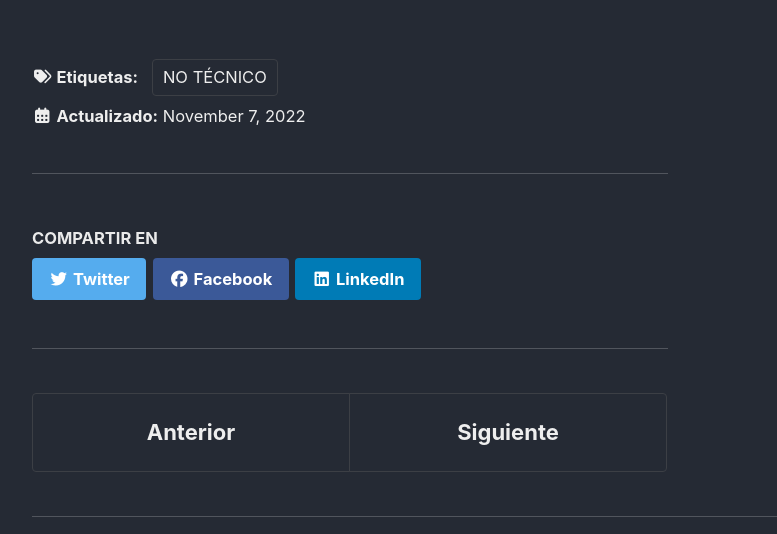
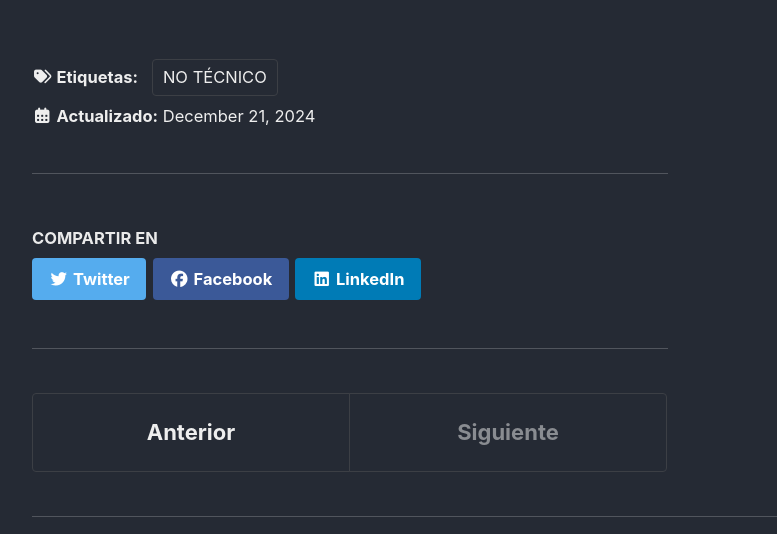
Before and after one commit to ChaloCode/ChaloCode.github.io, a Jekyll site: the page built from _posts/articles/2024-12-21-articulo-08.md, in a window 1280 px wide and 900 px high, scrolled down 2172 px. Shown: the part 154-688 px from the top of the window, without its empty margins (290-1067 px from the left). Built offline with Jekyll 4.4.1, drawn with Linux system fonts in a browser that asks for light colours; cached includes are drawn as plain includes.

Commit message:
fix date in article

```diff
--- a/_posts/articles/2024-12-21-articulo-08.md
+++ b/_posts/articles/2024-12-21-articulo-08.md
@@ -1,7 +1,7 @@
 ---
 layout: single
 title: "La mentira que llevamos a dentro"
-date: 2022-11-07 -0500
+date: 2024-12-21 -0500
 permalink: /articulos/mentira-llevamos-dentro
 header:
     teaser: "/assets/images/articles/miniatura-article-08.jpg"
```
